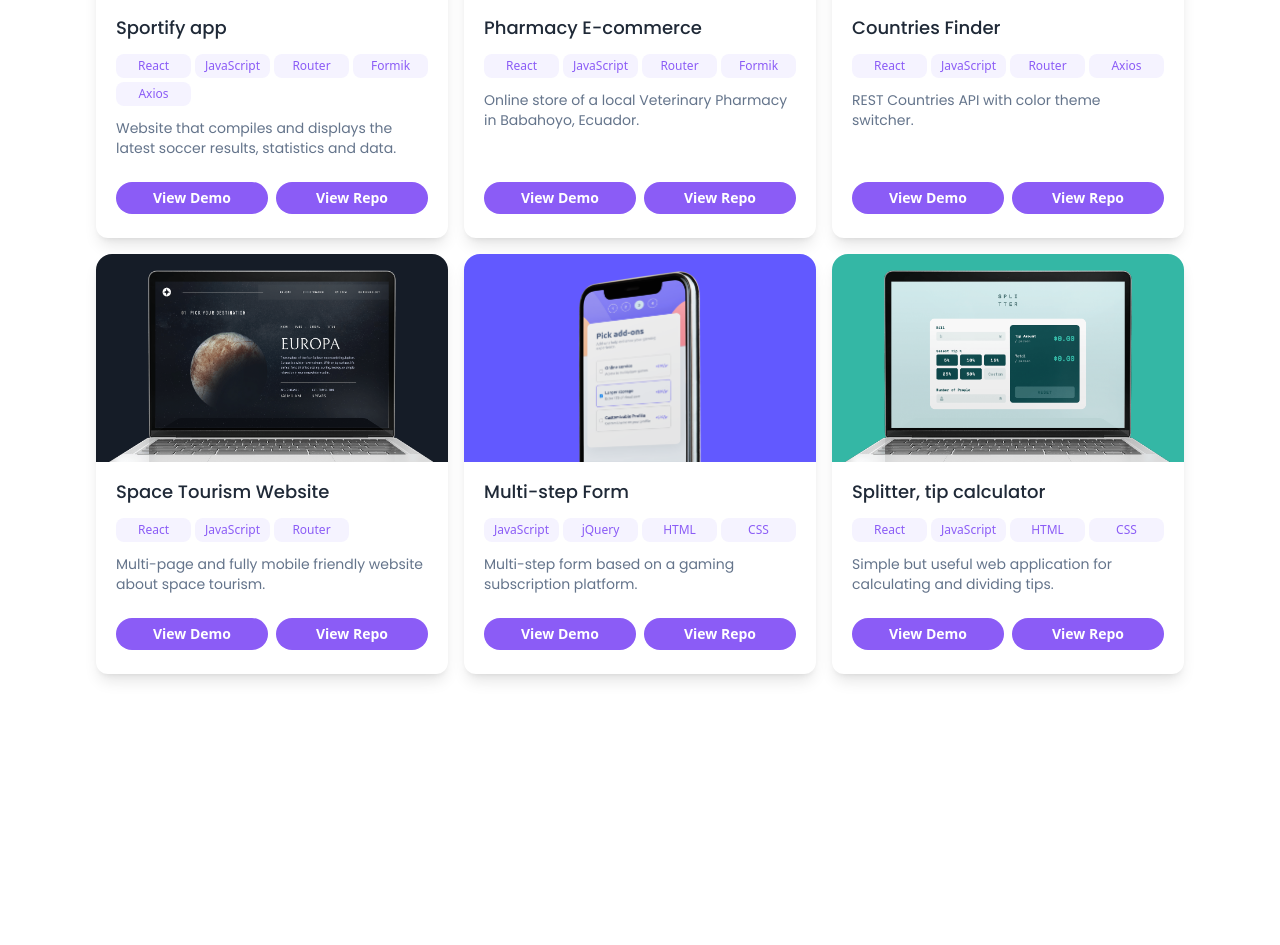
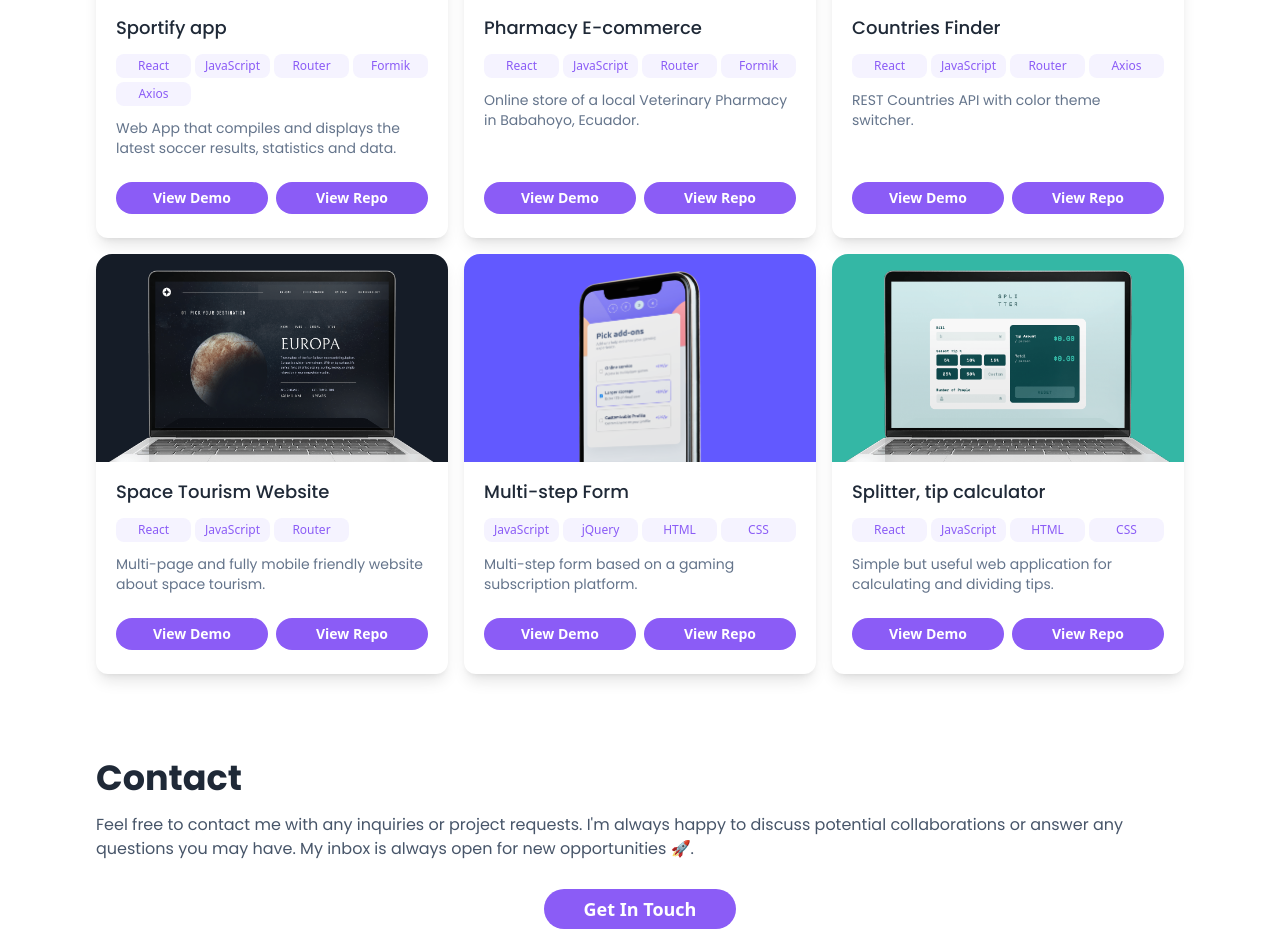
Before and after one commit to JoseDanielRomero/Jose-Romero-Portfolio, a React (Create React App) app: page / in a window 1280 px wide. Shown: the part 1607-2552 px from the top of the page. Before the commit the page ends 2301 px from the top, so only its background shows below. Built offline with nearby package versions, Linux system fonts and the light colour scheme.

Commit message:
Add ContactSection component

```diff
--- a/src/App.js
+++ b/src/App.js
@@ -1,4 +1,5 @@
 import AboutSection from "./components/AboutSection";
+import ContactSection from "./components/ContactSection";
 import HeroSection from "./components/HeroSection";
 import Navbar from "./components/Navbar";
 import ProyectsSection from "./components/ProyectsSection";
@@ -13,6 +14,7 @@ function App() {
       <main className="h-auto px-8 md:px-16 lg:px-24">
         <AboutSection />
         <ProyectsSection />
+        <ContactSection />
       </main>
     </div>
   );
--- /dev/null
+++ b/src/components/ContactSection.js
@@ -0,0 +1,18 @@
+function ContactSection() {
+  return (
+    <article className="h-auto w-full flex flex-col items-start justify-start gap-2">
+      <h3 className="font-poppins font-bold text-[25px] md:text-[35px] leading-[2.3rem] md:leading-[55px] mt-5 md:mt-14 text-gray-800">Contact</h3>
+      <p className="font-poppins text-base font-normal text-slate-600">
+        Feel free to contact me with any inquiries or project requests. I'm always happy to discuss potential collaborations or answer any questions you may have. My inbox is always open for new opportunities 🚀.
+      </p>
+      <div className="h-auto w-full flex flex-col items-center justify-center my-5">
+        <a href="mailto:danyrome12.dev@gmail.com" target="_blank" className="h-10 w-auto px-10 rounded-full bg-violet-500 hover:bg-violet-600 flex flex-col items-center justify-center cursor-pointer hover:scale-110 hover:-translate-y-1 transition ease-in-out">
+          <p className="font-semibold text-lg text-white">Get In Touch</p>
+        </a>
+      </div>
+
+    </article>
+  )
+}
+
+export default ContactSection;
--- a/src/components/Navbar.js
+++ b/src/components/Navbar.js
@@ -12,8 +12,8 @@ function Navbar() {
         </div>
       </div>
       <div className="w-auto flex flex-row items-center justify-between gap-5 md:gap-10">
-        <a href="https://github.com/JoseDanielRomero" target="_blank"><img src={githubLogo} alt="Github page" className="h-6 md:h-7 hover:grayscale-[30%] hover:contrast-150"/></a>
-        <a href="https://www.linkedin.com/in/jose-daniel-romero-t/" target="_blank"><img src={linkedinLogo} alt="Linkedin page" className="h-6 md:h-7 hover:grayscale-[30%] hover:contrast-150"/></a>
+        <a href="https://github.com/JoseDanielRomero" target="_blank"><img src={githubLogo} alt="Github page" className="h-6 md:h-7 hover:grayscale-[30%] hover:contrast-150 transition ease-in-out"/></a>
+        <a href="https://www.linkedin.com/in/jose-daniel-romero-t/" target="_blank"><img src={linkedinLogo} alt="Linkedin page" className="h-6 md:h-7 hover:grayscale-[30%] hover:contrast-150 transition ease-in-out"/></a>
       </div>
     </nav>
   )
--- a/src/components/ProyectsSection.js
+++ b/src/components/ProyectsSection.js
@@ -4,7 +4,7 @@ function ProyectsSection() {
     {
       "id": "1",
       "name": "Sportify app",
-      "description": "Website that compiles and displays the latest soccer results, statistics and data.",
+      "description": "Web App that compiles and displays the latest soccer results, statistics and data.",
       "image": "sportify-mockup",
       "demo": "https://josedanielromero.github.io/Sportify-app/",
       "repo": "https://github.com/JoseDanielRomero/Sportify-app",
@@ -87,10 +87,10 @@ function ProyectsSection() {
                 </div>
               </div>
               <div className="flex flex-row h-auto w-full gap-2 px-5">
-                <a href={proyect.demo} target="_blank" className="h-8 w-1/2 px-3 rounded-full bg-violet-500 hover:bg-violet-600 flex flex-col items-center justify-center cursor-pointer">
+                <a href={proyect.demo} target="_blank" className="h-8 w-1/2 px-3 rounded-full bg-violet-500 hover:bg-violet-600 flex flex-col items-center justify-center cursor-pointer transition ease-in-out">
                   <p className="font-semibold text-sm text-white">View Demo</p>
                 </a>
-                <a href={proyect.repo} target="_blank" className="h-8 w-1/2 px-3 rounded-full bg-violet-500 hover:bg-violet-600 flex flex-col items-center justify-center cursor-pointer">
+                <a href={proyect.repo} target="_blank" className="h-8 w-1/2 px-3 rounded-full bg-violet-500 hover:bg-violet-600 flex flex-col items-center justify-center cursor-pointer transition ease-in-out">
                   <p className="font-semibold text-sm text-white">View Repo</p>
                 </a>
               </div>
```
Also changed, not shown: src/components/AboutSection.js (+12 -4 lines).
